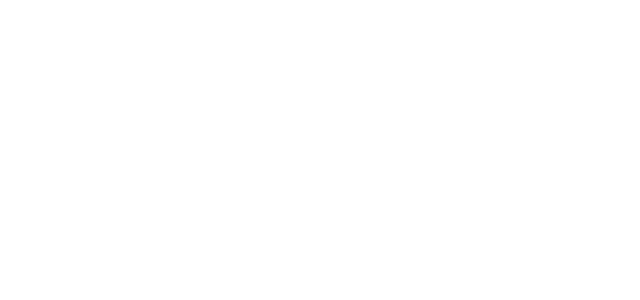
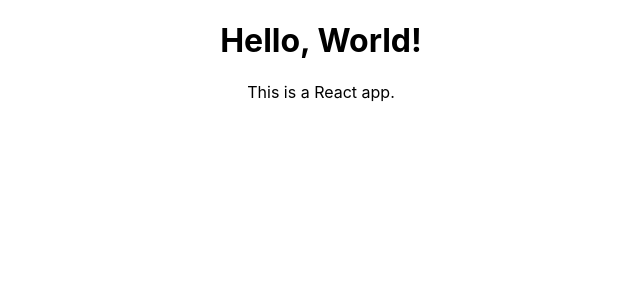
Before and after one commit to Vivek-Loyalist/hireanintern_frontend, a React (Create React App) app: page / in a window 1280 px wide. Shown: the top 300 px of the page, without its empty margins (319-959 px from the left). Built offline with nearby package versions, Linux system fonts and the light colour scheme.

Commit message:
basic react app

```diff
--- a/src/App.js
+++ b/src/App.js
@@ -4,7 +4,8 @@
 function App() {
   return (
     <div className="App">
-
+      <h1>Hello, World!</h1>
+      <p>This is a React app.</p>
     </div>
   );
 }
```
